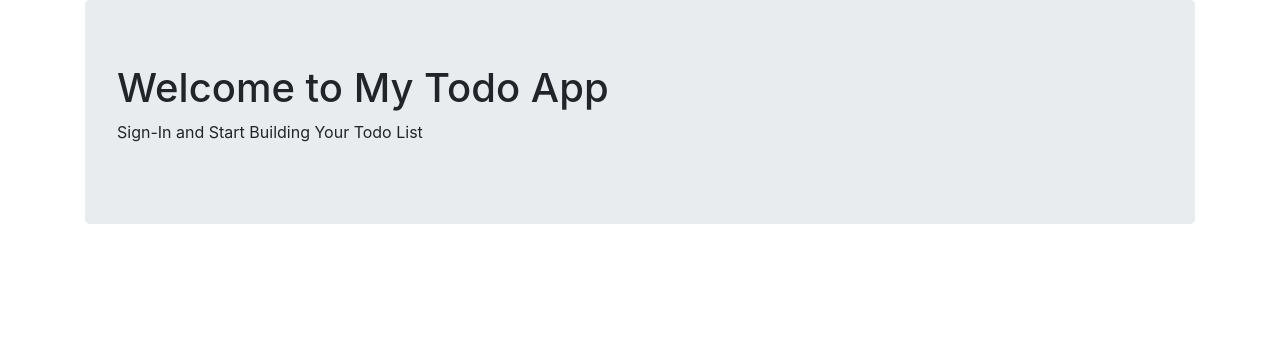
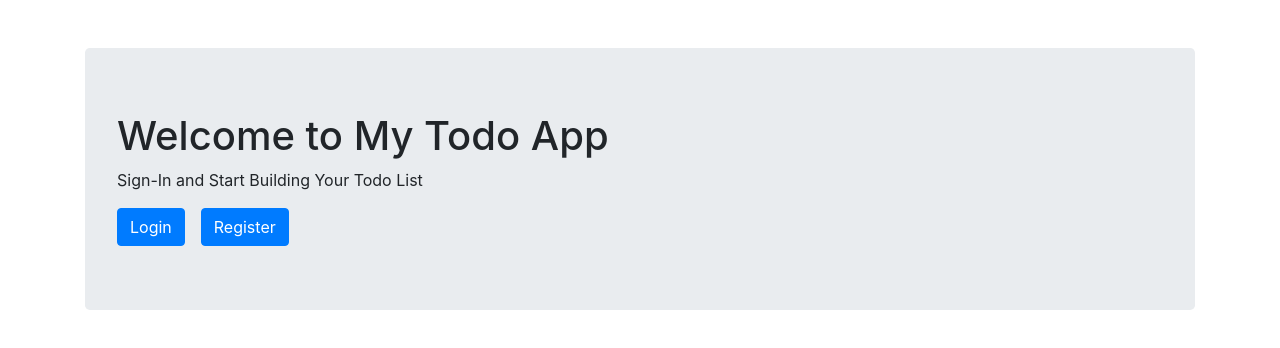
Before and after one commit to JD-Daehyun/myTodoAppwLogin, a React (Create React App) app in the folder client/: page / in a window 1280 px wide. Shown: the top 348 px of the page. Built offline with nearby package versions, Linux system fonts and the light colour scheme; no server answers.

Commit message:
Finish Landing Page

```diff
--- a/client/src/components/Landing.js
+++ b/client/src/components/Landing.js
@@ -1,12 +1,15 @@
 import React from "react";
-
+import { Link } from "react-router-dom";
 
 const Landing = () =>{
     return (
         // jumbotron is from boothstrap 4
-        <div className="jumbotron">
+        <div className="jumbotron mt-5">
             <h1>Welcome to My Todo App </h1>
             <p>Sign-In and Start Building Your Todo List</p>
+            <Link to ={'/login'} className="btn btn-primary">Login</Link>
+            <Link to ={'/register'} className="btn btn-primary ml-3">Register</Link>
+
         </div>
     )
 };
```
